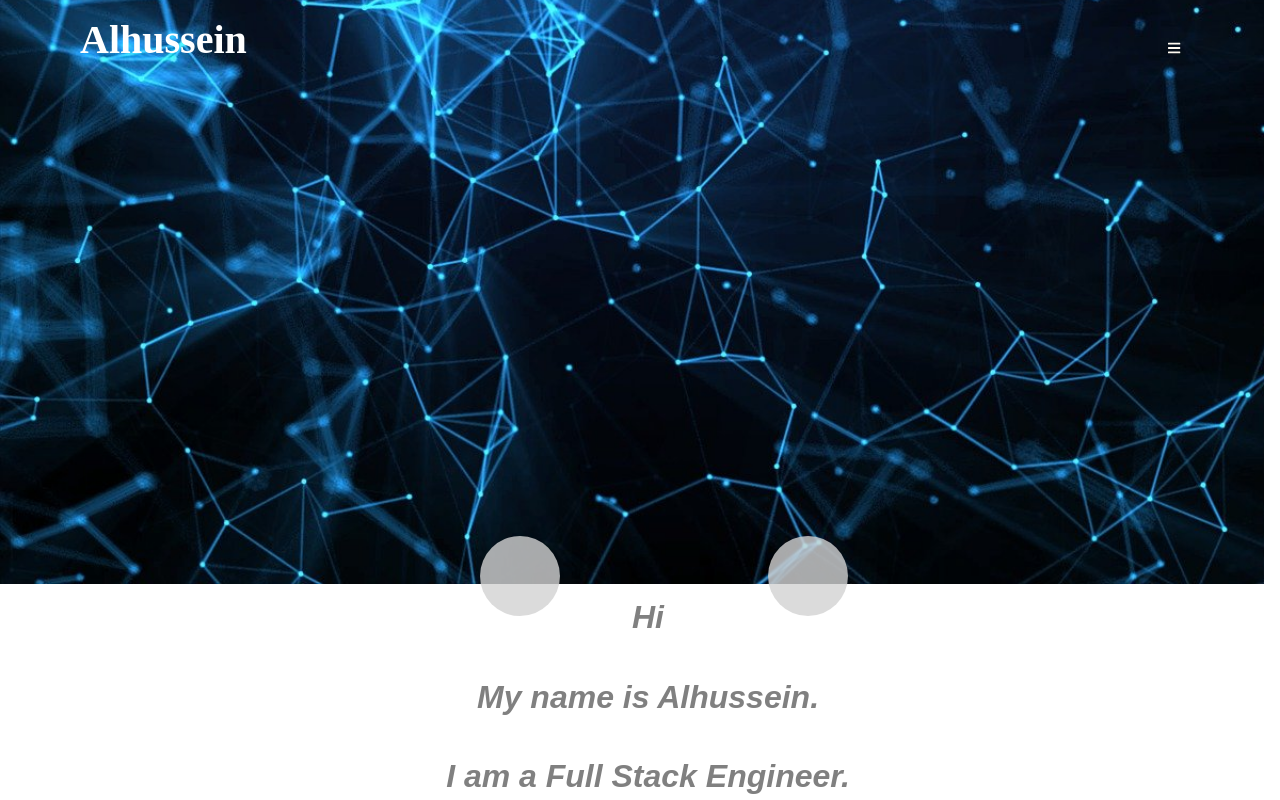
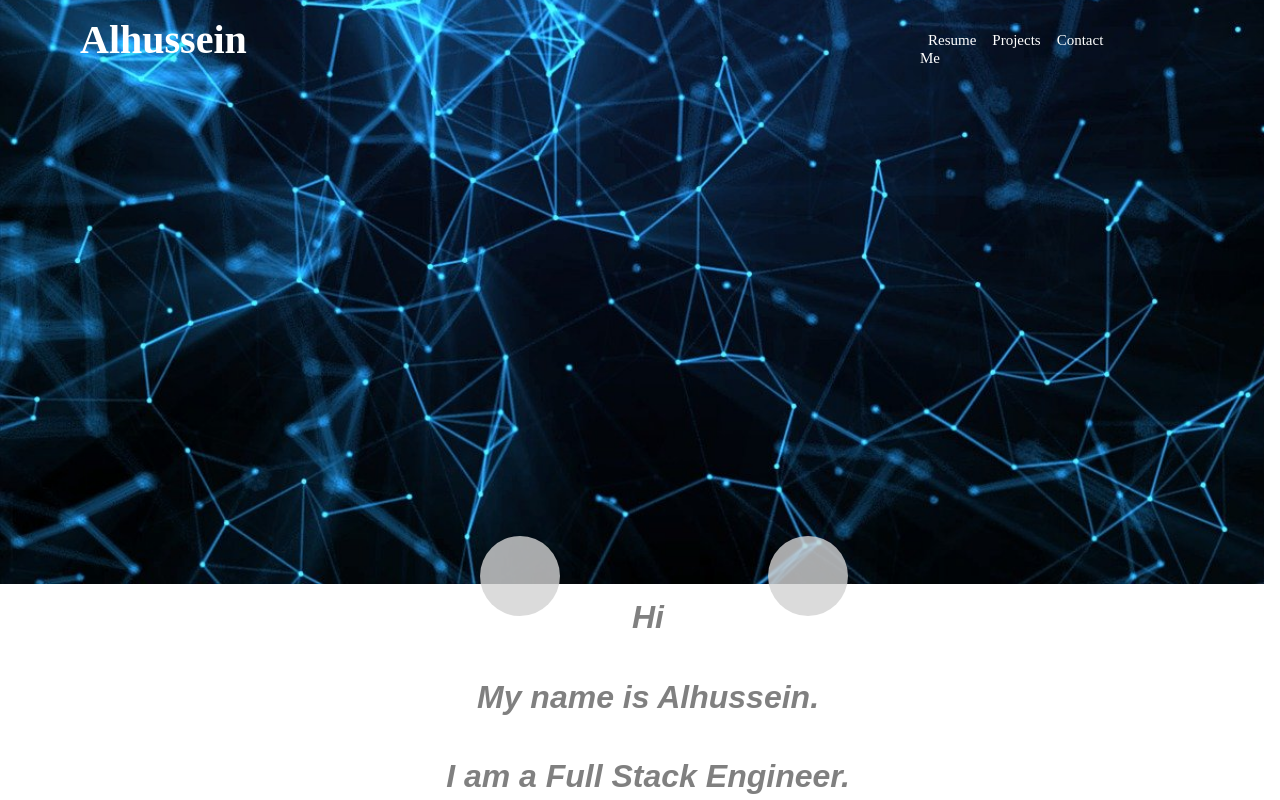
Before and after one commit to alhusseindev/Personal-Portfolio-Client, a React (Create React App) app: page / in a window 1280 px wide. Shown: the top 800 px of the page. Built offline with nearby package versions, Linux system fonts and the light colour scheme; some icons are missing.

Commit message:
Personal-Portfolio-Client

```diff
--- a/src/Curtain/Curtain.js
+++ b/src/Curtain/Curtain.js
@@ -10,7 +10,6 @@ function Curtain(){
                 <ul className="menu__items">
                     <li><a href="http://github.com/alhusseindev" target="_blank" rel="noreferrer" className="nav-links">Projects</a></li>
                     <li><a href="https://drive.google.com/file/d/1xPR4ghXwoYDYXGjuiPFJd0aIDvI60JqK/view?usp=sharing" target="_blank" rel="noreferrer" className="nav-links">Resume</a></li>
-                    {/** There is a problem here */}
                     <li><a href="#contact-inquiry-section" className="nav-links">Contact</a></li>
                 </ul>
             </div>
--- a/src/NavBar/NavBar.js
+++ b/src/NavBar/NavBar.js
@@ -8,16 +8,24 @@ import {FontAwesomeIcon} from "@fortawesome/react-fontawesome";
 
 function NavBar(){
 
-    const [show, setShow] = useState(false);
+    //const [show, setShow] = useState(false);
+
+    /** const showCurtain = () => {
+        setShow(!show);
+    } */
 
 
     return(
         <nav className="nav__bar">
             <div className="logo">Alhussein</div>
-            <div className="menu__icon" onClick={() => {setShow(!show)} }>
-                { show ? <React.Fragment> <FontAwesomeIcon icon={faTimes} color="floralwhite" size="sm" /> <Curtain/> </React.Fragment> : <FontAwesomeIcon icon={faBars} color="floralwhite" size="sm" /> }
+            <div className="menu__icon">
+                {/** { show ? <FontAwesomeIcon icon={faTimes} color="floralwhite" size="lg" /> : <FontAwesomeIcon icon={faBars} color="floralwhite" size="lg" /> } */}
+                <ul className="header-list">
+                    <li className="header-points"><a className="header__links" href="https://drive.google.com/file/d/1xPR4ghXwoYDYXGjuiPFJd0aIDvI60JqK/view?usp=sharing" target="_blank" rel="noreferrer">Resume</a></li>
+                    <li className="header-points"><a className="header__links" href="http://github.com/alhusseindev" target="_blank" rel="noreferrer">Projects</a></li>
+                    <li className="header-points"><a className="header__links" href="#contact-inquiry-section">Contact Me</a></li>
+                </ul>
             </div>
-
         </nav>
     );
 
--- a/src/NavBar/NavBar.scss
+++ b/src/NavBar/NavBar.scss
@@ -32,6 +32,27 @@
     font-size: 40px;
   }
 
+
+
+  .header-list{
+    position: relative;
+    top: -1.5rem;
+    left: -18rem;
+    list-style-type: none;
+  }
+
+  .header-points{
+    display: inline;
+    margin-right: 0.5rem;
+    margin-left: 0.5rem;
+
+  }
+  .header__links{
+    font-family: "Times New Roman", Serif;
+    color: white;
+    font-size: 15px;
+    text-decoration-line: none;
+  }
 }
 
 
```
Also changed, not shown: 18 other files (tests, documents, lock files or other folders).
